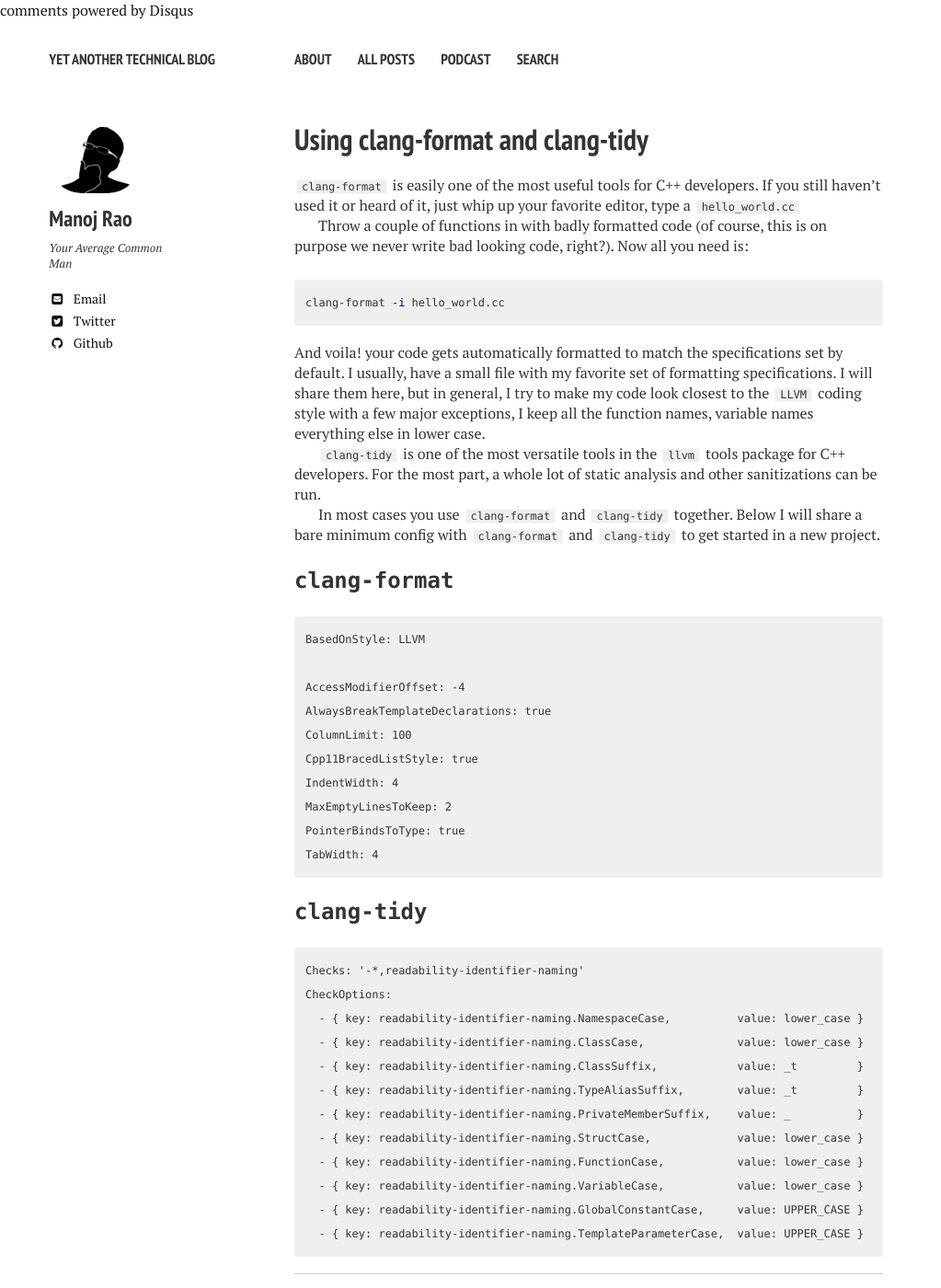
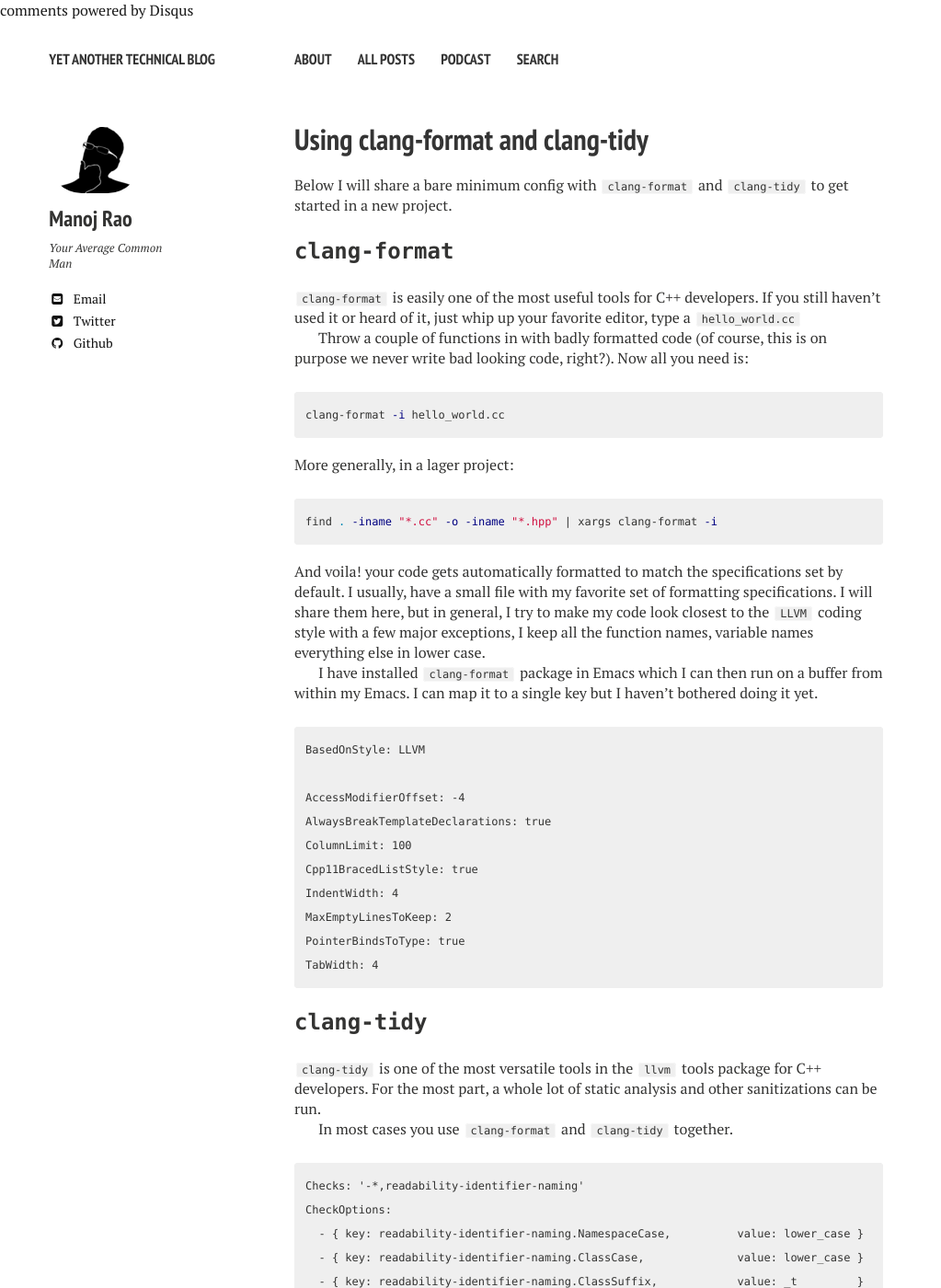
Before and after one commit to mycpuorg/mycpuorg.github.io, a Jekyll site: the page built from _posts/2020-06-15-clang-format.md, in a window 1280 px wide and 1400 px high. Shown: the whole window at 92% size, without its empty margins (0-1023 px from the left). Built offline with Jekyll 4.4.1, drawn with Linux system fonts in a browser that asks for light colours; nearby versions of some CDN libraries; comment, search, counter and statistics services are not loaded.

Commit message:
add commands to format the entire project

````diff
--- a/_posts/2020-06-15-clang-format.md
+++ b/_posts/2020-06-15-clang-format.md
@@ -5,6 +5,9 @@ excerpt: "One of the most useful tools ever!"
 tags: [clang-format, llvm, C++]
 comments: true
 ---
+Below I will share a bare minimum config with `clang-format` and `clang-tidy` to
+get started in a new project.
+### `clang-format`
 `clang-format` is easily one of the most useful tools for C++ developers. If you
 still haven't used it or heard of it, just whip up your favorite editor, type a
 `hello_world.cc`
@@ -15,6 +18,10 @@ purpose we never write bad looking code, right?). Now all you need is:
 ```bash
 clang-format -i hello_world.cc
 ```
+More generally, in a lager project:
+```bash
+find . -iname "*.cc" -o -iname "*.hpp" | xargs clang-format -i
+```
 
 And voila! your code gets automatically formatted to match the specifications
 set by default. I usually, have a small file with my favorite set of formatting
@@ -22,15 +29,10 @@ specifications. I will share them here, but in general, I try to make my code
 look closest to the `LLVM` coding style with a few major exceptions, I keep all
 the function names, variable names everything else in lower case.
 
-`clang-tidy` is one of the most versatile tools in the `llvm` tools package for
-C++ developers. For the most part, a whole lot of static analysis and other
-sanitizations can be run.
+I have installed `clang-format` package in Emacs which I can then run on a
+buffer from within my Emacs. I can map it to a single key but I haven't bothered
+doing it yet.
 
-In most cases you use `clang-format` and `clang-tidy` together.
-Below I will share a bare minimum config with `clang-format` and `clang-tidy` to
-get started in a new project.
-
-### `clang-format`
 ```
 BasedOnStyle: LLVM
 
@@ -45,6 +47,12 @@ TabWidth: 4
 ```
 
 ### `clang-tidy`
+`clang-tidy` is one of the most versatile tools in the `llvm` tools package for
+C++ developers. For the most part, a whole lot of static analysis and other
+sanitizations can be run.
+
+In most cases you use `clang-format` and `clang-tidy` together.
+
 ```
 Checks: '-*,readability-identifier-naming'
 CheckOptions:
````
